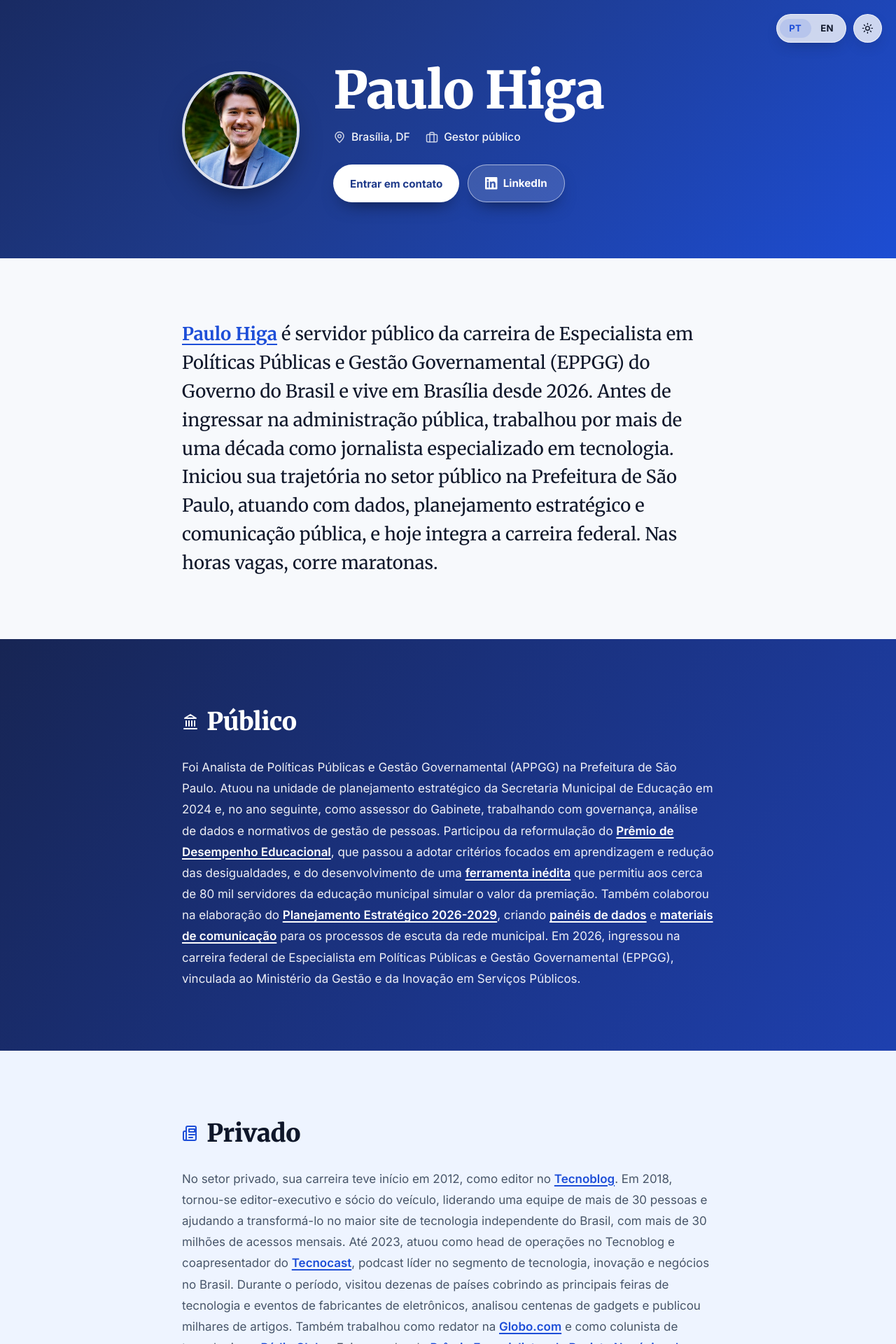
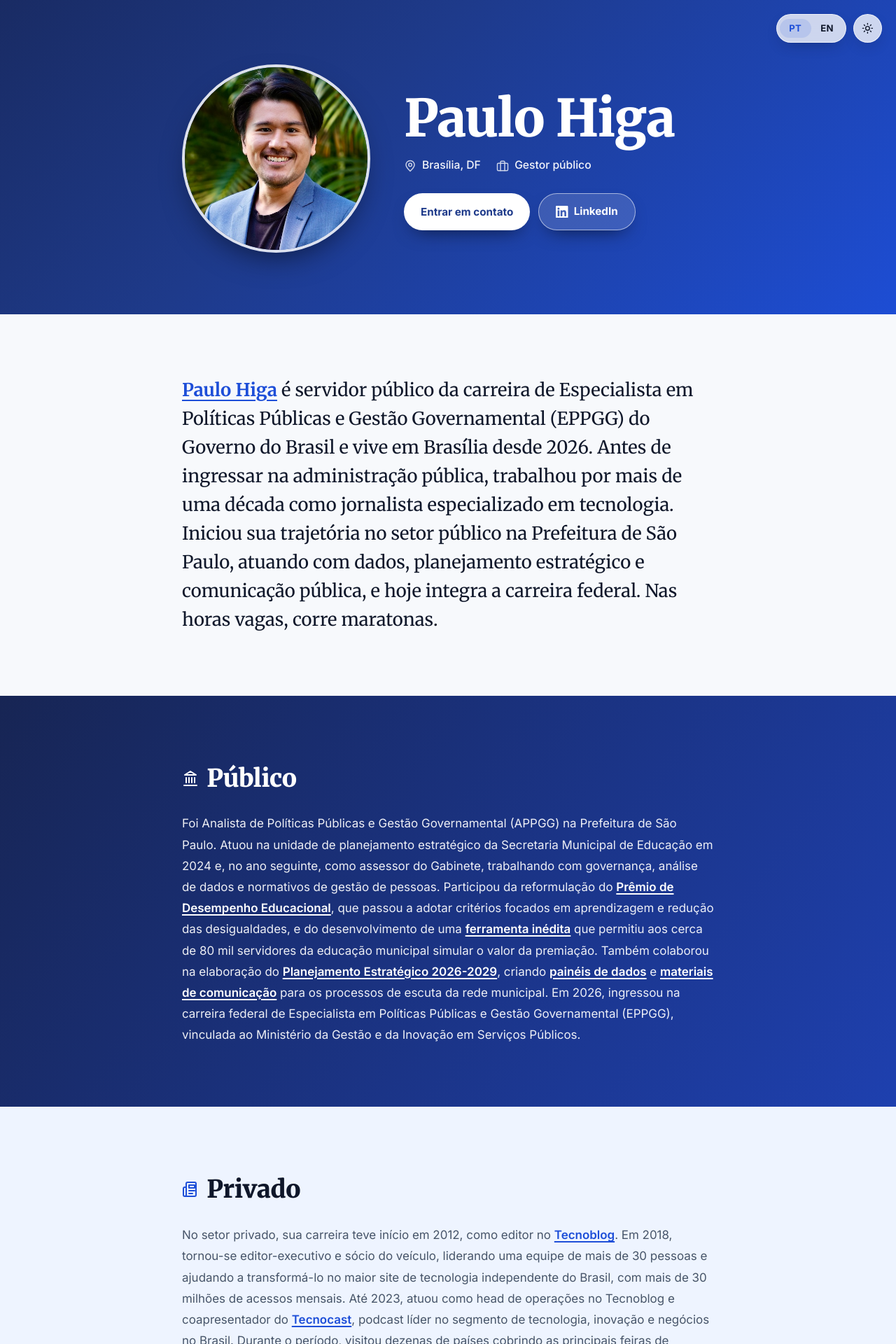
Before and after one commit to paulohiga/paulohiga.github.io, a Jekyll site: the page built from index.md, in a window 1280 px wide. Shown: the top 1920 px of the page at 70% size. Built offline with Jekyll 4.4.1, drawn with Linux system fonts in a browser that asks for light colours.

Commit message:
Aumenta foto-paulo-higa-3.jpg em 60% no layout

```diff
--- a/_includes/sidebar.html
+++ b/_includes/sidebar.html
@@ -4,8 +4,8 @@
                 <div class="profile-image-wrapper">
                     <a id="foto-btn" class="profile-image-button foto-toggle" href="{{ site.data.pages[foto_state].url }}" data-nav
                         aria-label="{% if page.lang == 'en' %}{% if page.view == 'full' %}Collapse Paulo Higa biography{% else %}Read the full biography of Paulo Higa{% endif %}{% else %}{% if page.view == 'full' %}Recolher biografia de Paulo Higa{% else %}Expandir biografia de Paulo Higa{% endif %}{% endif %}">
-                        <img src="/img/foto-paulo-higa-3.jpg" id="foto" alt="Paulo Seikishi Higa" width="200"
-                            height="200" fetchpriority="high" decoding="async">
+                        <img src="/img/foto-paulo-higa-3.jpg" id="foto" alt="Paulo Seikishi Higa" width="320"
+                            height="320" fetchpriority="high" decoding="async">
                     </a>
                 </div>
                 <div class="hero__identity">
--- a/style.css
+++ b/style.css
@@ -252,8 +252,8 @@ body.dark-theme .hero {
 }
 
 .profile-image-wrapper img {
-    width: clamp(120px, 22vw, 168px);
-    height: clamp(120px, 22vw, 168px);
+    width: clamp(192px, 35.2vw, 269px);
+    height: clamp(192px, 35.2vw, 269px);
     border-radius: 50%;
     object-fit: cover;
     border: 4px solid rgba(255, 255, 255, 0.85);
```
